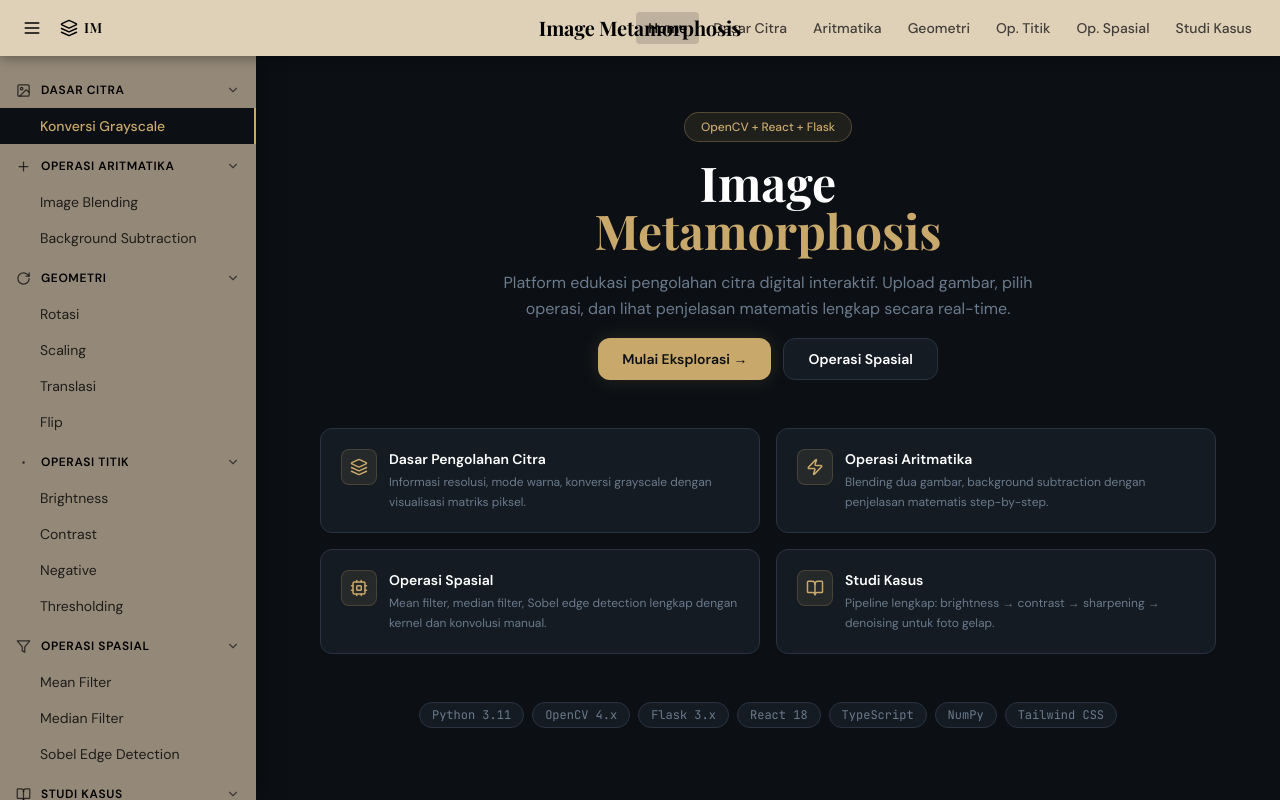
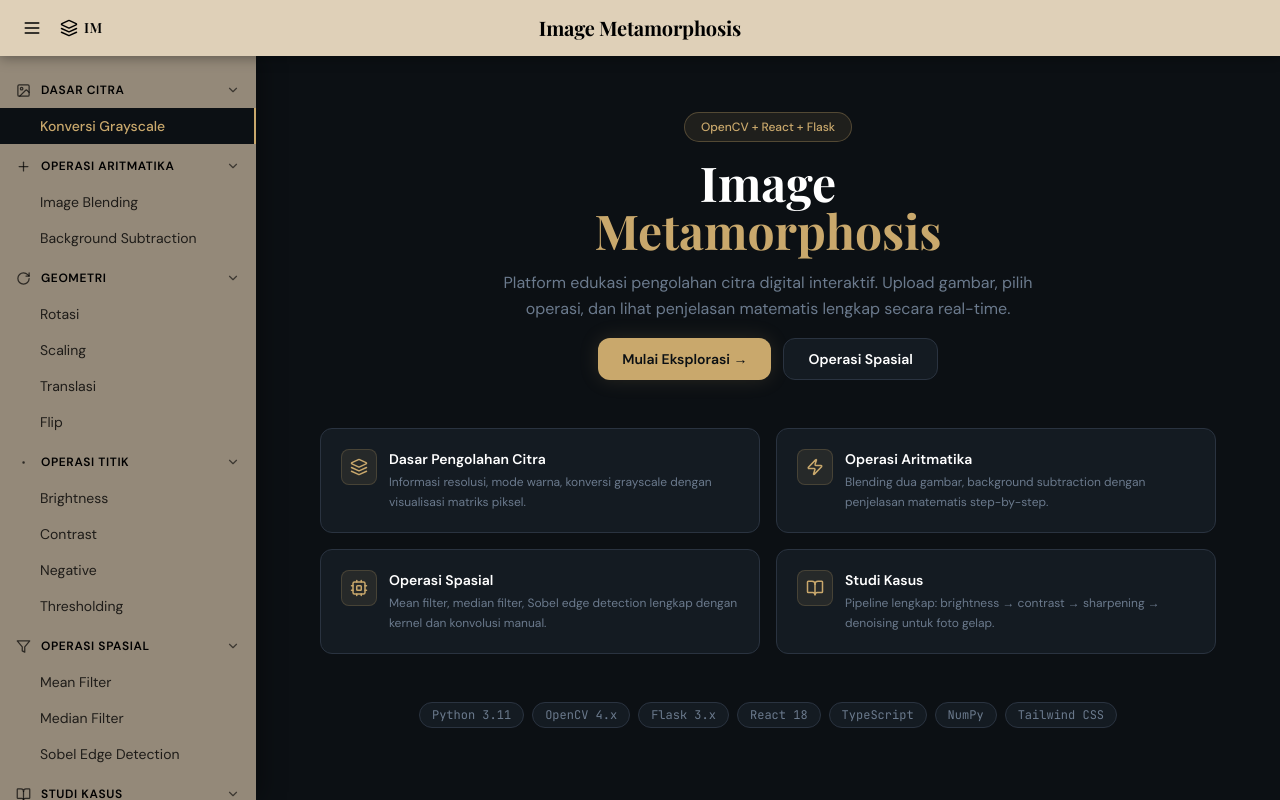
Before and after one commit to UrLords/image-metamorphosis, a React (Vite) app in the folder frontend/: page / in a window 1280 px wide. Built offline with nearby package versions, Linux system fonts and the light colour scheme.

Commit message:
Comment out navigation menu in Header component (Need to fix later)

```diff
--- a/frontend/src/components/Header.tsx
+++ b/frontend/src/components/Header.tsx
@@ -67,7 +67,7 @@ export default function Header({
       </h1>
 
       {/* ── Kanan: Nav ── */}
-      <nav className="hidden lg:flex items-center gap-0.5">
+      {/* <nav className="hidden lg:flex items-center gap-0.5">
         {NAV_ITEMS.map((item) => (
           <button
             key={item.id}
@@ -84,7 +84,7 @@ export default function Header({
             {item.label}
           </button>
         ))}
-      </nav>
+      </nav> */}
     </header>
   );
 }
```
